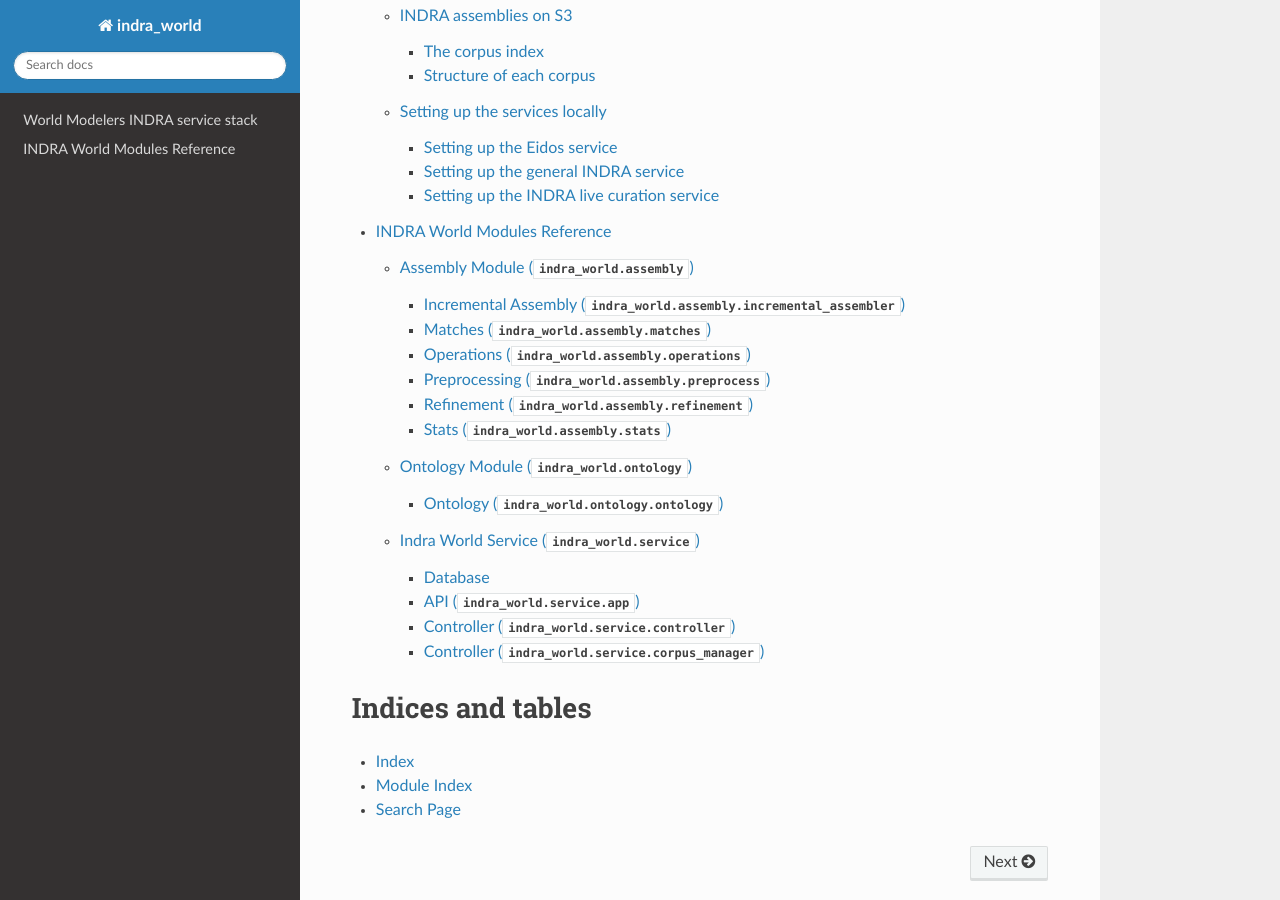
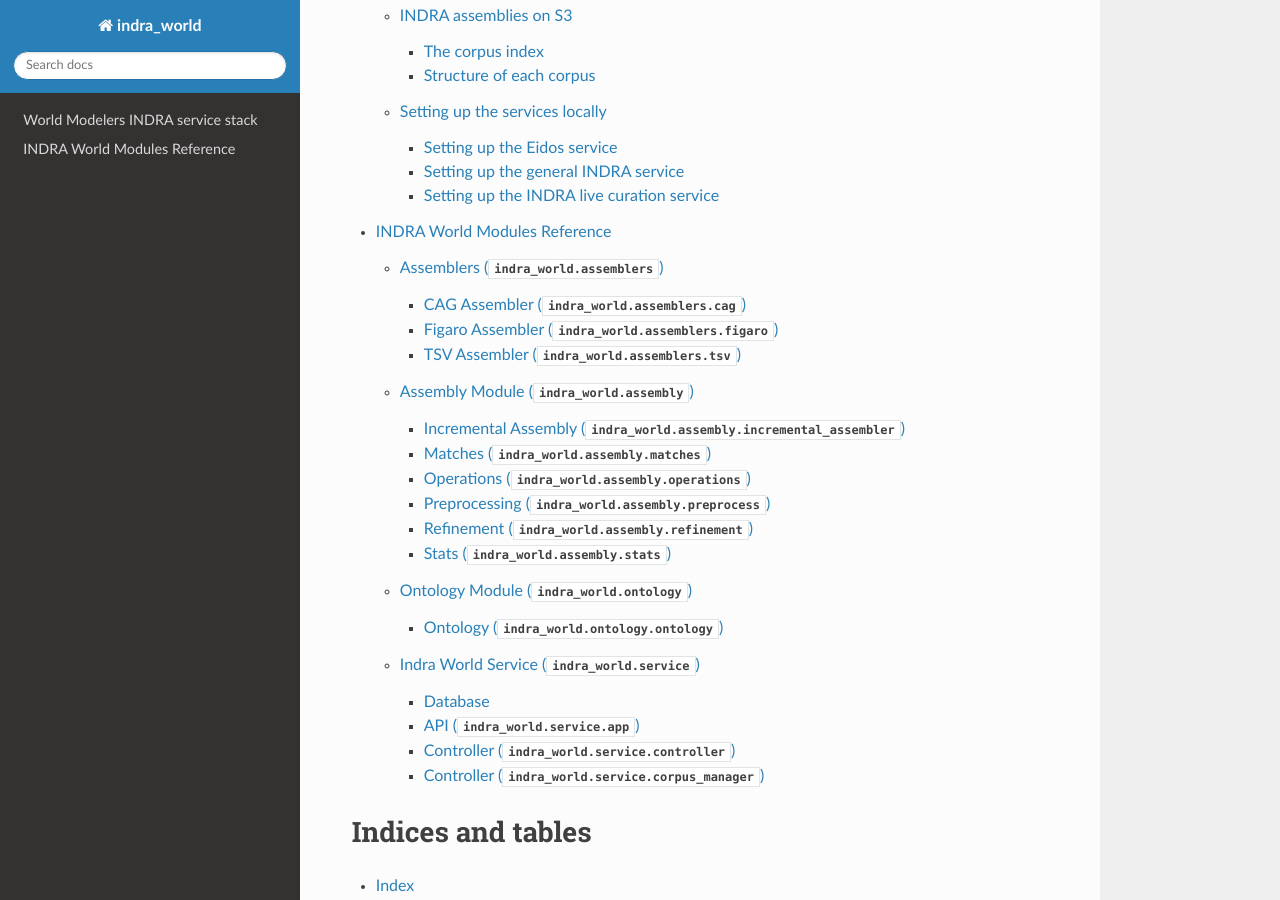
Before and after one commit to gyorilab/indra_world, a Sphinx documentation site: the page built from doc/index.rst, in a window 1280 px wide and 900 px high, scrolled down 432 px. Built offline with Sphinx 7.4.7 and the Read the Docs theme 2.0.0, drawn with Linux system fonts in a browser that asks for light colours.

Commit message:
Add assemblers module

```diff
--- /dev/null
+++ b/doc/modules/assemblers/cag/index.rst
@@ -0,0 +1,11 @@
+CAG Assembler (:py:mod:`indra_world.assemblers.cag`)
+====================================================
+
+.. automodule:: indra_world.assemblers.cag
+    :members:
+
+Assembler (:py:mod:`indra_world.assemblers.cag.assembler`)
+----------------------------------------------------------
+
+.. automodule:: indra_world.assemblers.cag.assembler
+    :members:
--- /dev/null
+++ b/doc/modules/assemblers/figaro/index.rst
@@ -0,0 +1,11 @@
+Figaro Assembler (:py:mod:`indra_world.assemblers.figaro`)
+==========================================================
+
+.. automodule:: indra_world.assemblers.figaro
+    :members:
+
+Assembler (:py:mod:`indra_world.assemblers.figaro.assembler`)
+-------------------------------------------------------------
+
+.. automodule:: indra_world.assemblers.figaro.assembler
+    :members:
--- /dev/null
+++ b/doc/modules/assemblers/index.rst
@@ -0,0 +1,27 @@
+Assemblers (:py:mod:`indra_world.assemblers`)
+=============================================
+
+.. automodule:: indra_world.assemblers
+    :members:
+
+CAG Assembler (:py:mod:`indra_world.assemblers.cag`)
+----------------------------------------------------
+
+.. toctree::
+   :maxdepth: 4
+
+   cag/index
+
+Figaro Assembler (:py:mod:`indra_world.assemblers.figaro`)
+----------------------------------------------------------
+
+.. toctree::
+   :maxdepth: 4
+
+   figaro/index
+
+TSV Assembler (:py:mod:`indra_world.assemblers.tsv`)
+----------------------------------------------------
+
+.. automodule:: indra_world.assemblers.tsv
+    :members:
--- a/doc/modules/index.rst
+++ b/doc/modules/index.rst
@@ -6,6 +6,7 @@ INDRA World Modules Reference
 .. toctree::
    :maxdepth: 4
 
+   assemblers/index
    assembly/index
    ontology/index
    service/index
```
